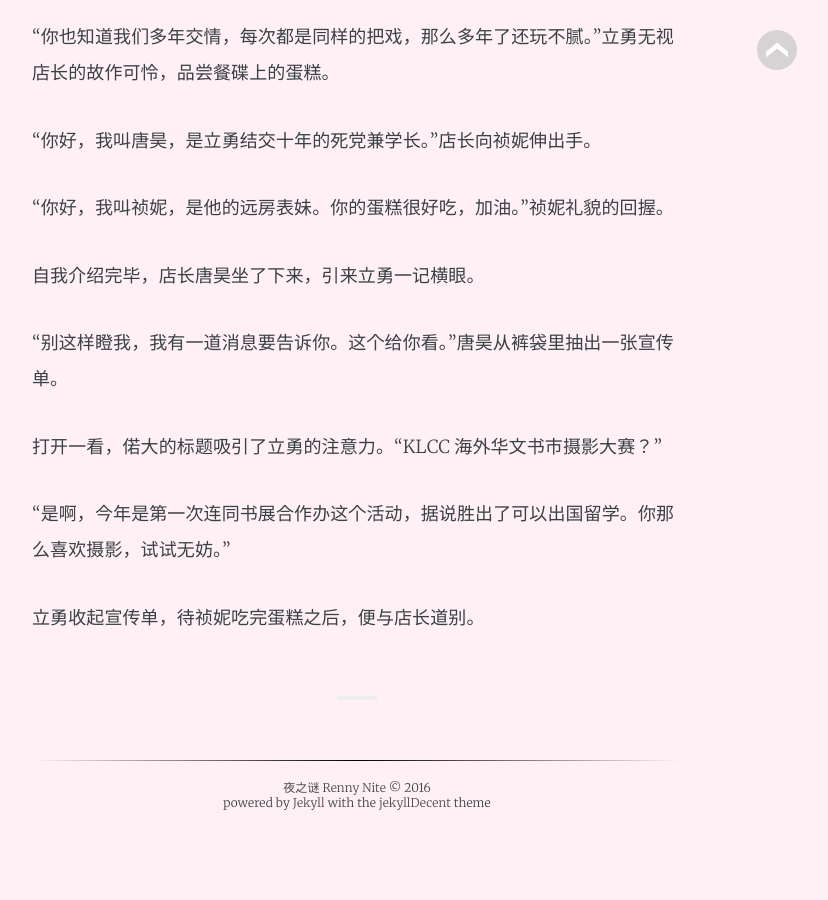
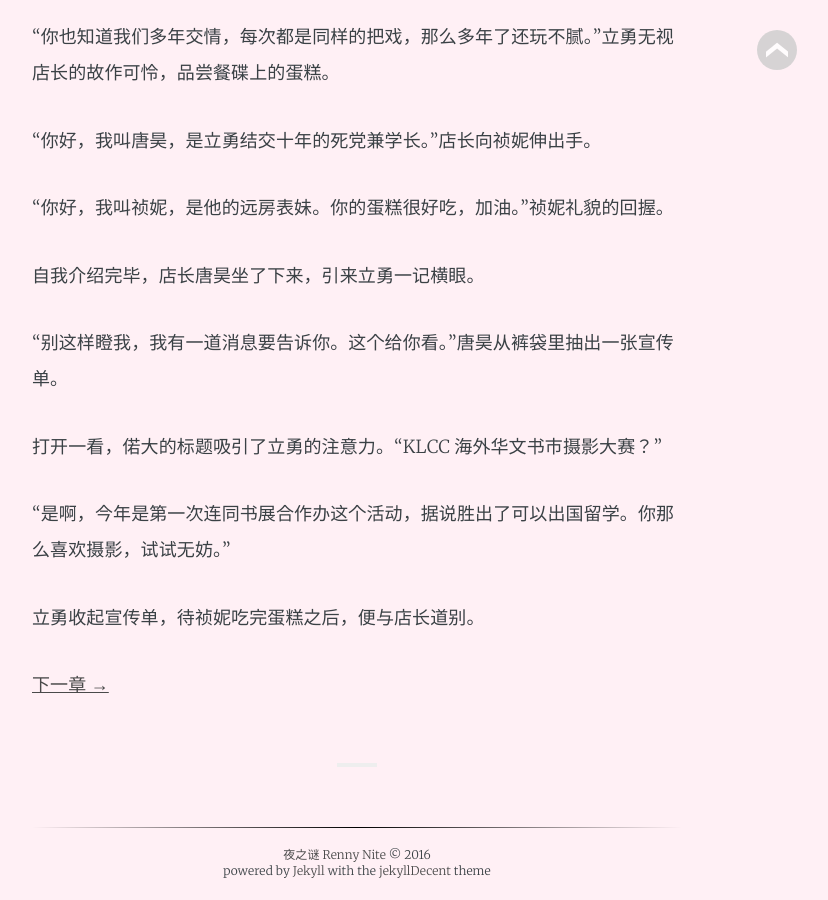
Before and after one commit to RennyNite0924/RennyNite0924.github.io, a Jekyll site: the page built from _posts/2014-05-15-the-sins-of-love-11.md, in a window 1280 px wide and 900 px high, scrolled down 1754 px. Shown: the whole window, without its empty margins (283-1111 px from the left). Built offline with Jekyll 4.4.1, drawn with Linux system fonts in a browser that asks for light colours; nearby versions of some CDN libraries; some web fonts are replaced; before the commit the page ends 2586 px from its top, so only the background shows below that.

Commit message:
Creating link to next chapter (11 to 12)

```diff
--- a/_posts/2014-05-15-the-sins-of-love-11.md
+++ b/_posts/2014-05-15-the-sins-of-love-11.md
@@ -45,3 +45,5 @@
 “是啊，今年是第一次连同书展合作办这个活动，据说胜出了可以出国留学。你那么喜欢摄影，试试无妨。”
 
 立勇收起宣传单，待祯妮吃完蛋糕之后，便与店长道别。
+
+[下一章 →](/novels/2014/05/16/the-sins-of-love-12.html)
```
